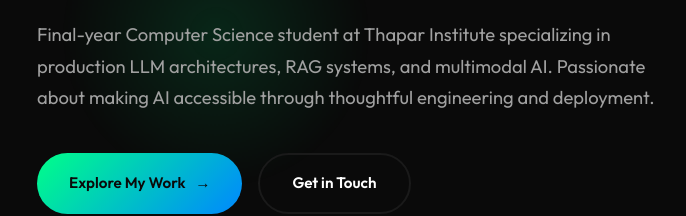
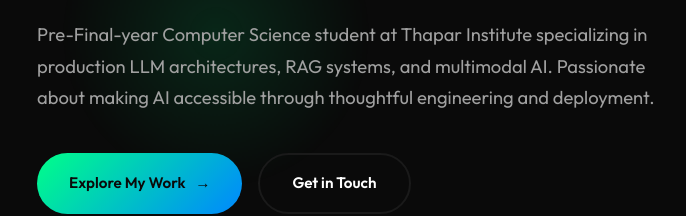
Before and after one commit to arpita-sethii/arpita.sethi, a plain HTML site: page index.html in a window 1280 px wide. Shown: the part 451-667 px from the top of the page, 3-689 px from the left. Drawn offline with nearby package versions, Linux system fonts and the light colour scheme.

Commit message:
updated hero section

```diff
--- a/index.html
+++ b/index.html
@@ -1123,7 +1123,7 @@
                     Building intelligent systems for <span class="gradient-text">real-world impact</span>
                 </h1>
                 <p class="hero-subtitle">
-                    Final-year Computer Science student at Thapar Institute specializing in production LLM architectures, RAG systems, and multimodal AI. Passionate about making AI accessible through thoughtful engineering and deployment.
+                    Pre-Final-year Computer Science student at Thapar Institute specializing in production LLM architectures, RAG systems, and multimodal AI. Passionate about making AI accessible through thoughtful engineering and deployment.
                 </p>
                 <div class="hero-cta">
                     <a href="#projects" class="btn btn-primary">
```
